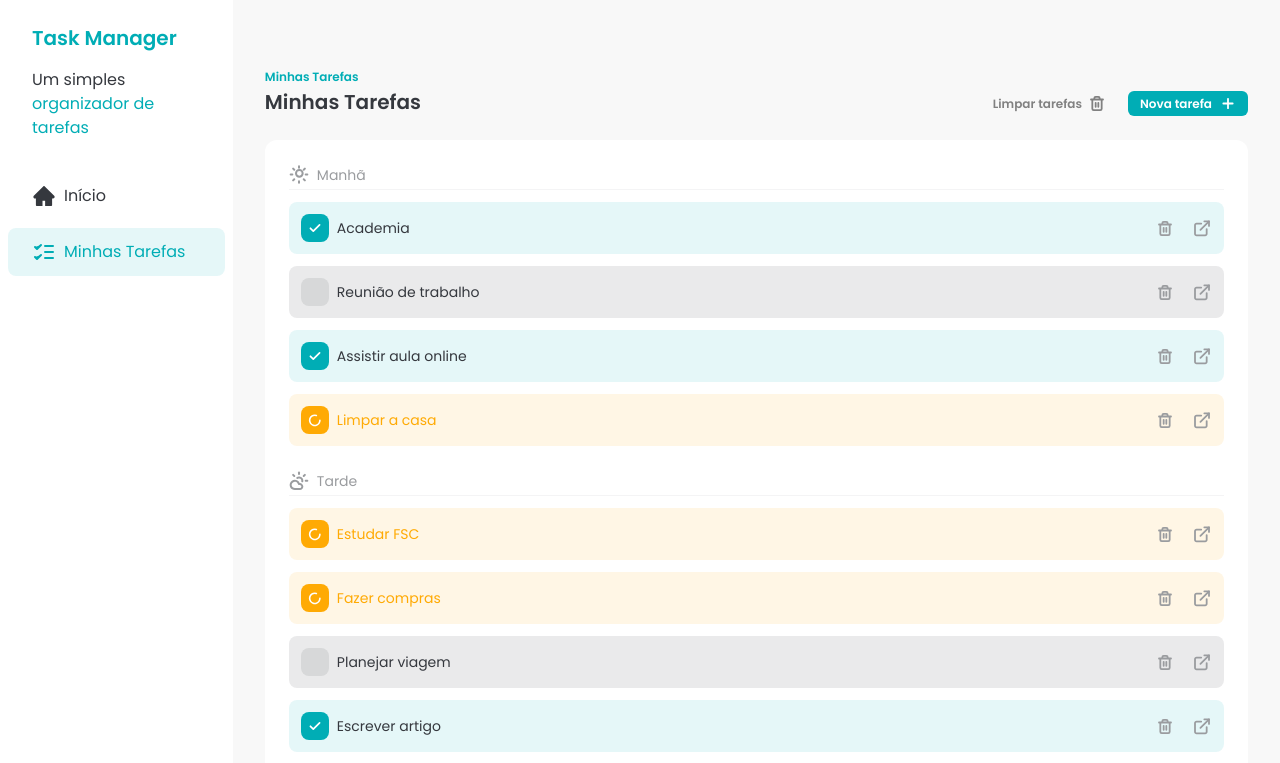
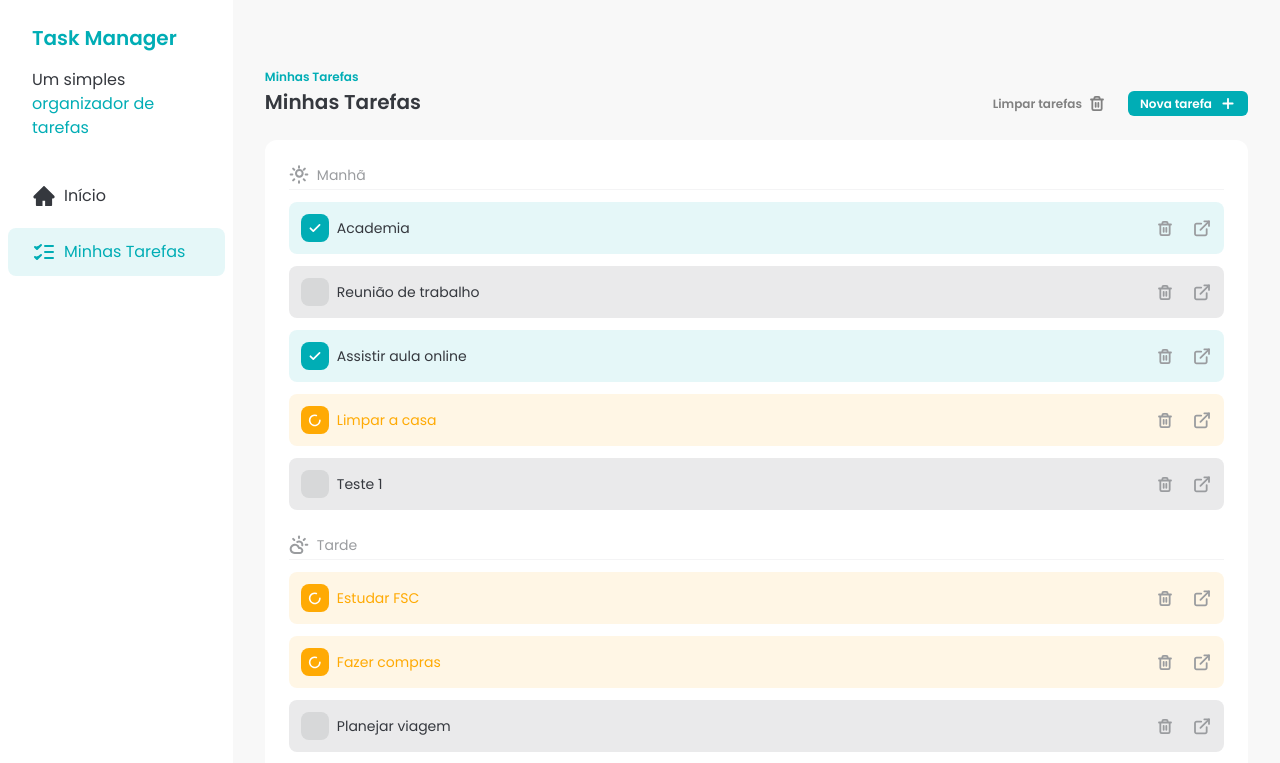
Before and after one commit to araujoerick/task-manager, a React (Vite) app: page / in a window 1280 px wide. Shown: the top 763 px of the page. Built offline with nearby package versions, Linux system fonts and the light colour scheme; data requests are answered from the project's data file.

Commit message:
✨ feat: add delete loading state to task item

```diff
--- a/db.json
+++ b/db.json
@@ -76,6 +76,13 @@
       "description": "Redigir artigo técnico para o blog",
       "time": "afternoon",
       "status": "done"
+    },
+    {
+      "id": "35b2cd2e-5869-400d-bcea-1572bf486a09",
+      "title": "Teste 1",
+      "time": "morning",
+      "description": "Teste 1",
+      "status": "not_started"
     }
   ]
 }
--- a/src/components/TaskItem.jsx
+++ b/src/components/TaskItem.jsx
@@ -1,4 +1,6 @@
 import PropTypes from "prop-types";
+import { useState } from "react";
+import { toast } from "sonner";
 
 import {
   CheckIcon,
@@ -8,7 +10,24 @@ import {
 } from "../assets/icons/";
 import Button from "./ui/Button";
 
-const TaskItem = ({ task, handleCheckboxClick, handleDeleteClick }) => {
+const TaskItem = ({ task, handleCheckboxClick, onDeleteSuccess }) => {
+  const [deleteIsLoading, setDeleteIsLoading] = useState(false);
+
+  const handleDeleteClick = async () => {
+    setDeleteIsLoading(true);
+    const response = await fetch(`http://localhost:3000/tasks/${task.id}`, {
+      method: "DELETE",
+    });
+
+    if (!response.ok) {
+      setDeleteIsLoading(false);
+      return toast.error("Erro ao deletar tarefa");
+    }
+
+    onDeleteSuccess(task.id);
+    setDeleteIsLoading(false);
+  };
+
   const getStatusClasses = () => {
     if (task.status === "done") {
       return "bg-brand-primary text-primary";
@@ -43,8 +62,16 @@ const TaskItem = ({ task, handleCheckboxClick, handleDeleteClick }) => {
         <p className="select-text">{task.title}</p>
       </div>
       <div className="flex items-center gap-2">
-        <Button color="ghost" onClick={() => handleDeleteClick(task.id)}>
-          <TrashIcon className="text-brand-text-gray" />
+        <Button
+          color="ghost"
+          onClick={handleDeleteClick}
+          disabled={deleteIsLoading}
+        >
+          {deleteIsLoading ? (
+            <LoaderIcon className="animate-spin" />
+          ) : (
+            <TrashIcon className="text-brand-text-gray" />
+          )}
         </Button>
         <a href="#" className="transition hover:opacity-75">
           <DetailsIcon />
--- a/src/components/Tasks.jsx
+++ b/src/components/Tasks.jsx
@@ -30,15 +30,7 @@ const Tasks = () => {
     fetchTasks();
   }, []);
 
-  const handleTaskDeleteClick = async (taskId) => {
-    const response = await fetch(`http://localhost:3000/tasks/${taskId}`, {
-      method: "DELETE",
-    });
-
-    if (!response.ok) {
-      return toast.error("Erro ao deletar tarefa");
-    }
-
+  const onDeleteTaskSuccess = async (taskId) => {
     const updatedTasks = tasks.filter((task) => task.id !== taskId);
     setTasks(updatedTasks);
     toast.success("Tarefa deletada com sucesso!");
@@ -112,7 +104,7 @@ const Tasks = () => {
               key={task.id}
               task={task}
               handleCheckboxClick={handleTaskCheckboxClick}
-              handleDeleteClick={handleTaskDeleteClick}
+              onDeleteSuccess={onDeleteTaskSuccess}
             />
           ))}
         </div>
@@ -124,7 +116,7 @@ const Tasks = () => {
               key={task.id}
               task={task}
               handleCheckboxClick={handleTaskCheckboxClick}
-              handleDeleteClick={handleTaskDeleteClick}
+              onDeleteSuccess={onDeleteTaskSuccess}
             />
           ))}
         </div>
@@ -136,7 +128,7 @@ const Tasks = () => {
               key={task.id}
               task={task}
               handleCheckboxClick={handleTaskCheckboxClick}
-              handleDeleteClick={handleTaskDeleteClick}
+              onDeleteSuccess={onDeleteTaskSuccess}
             />
           ))}
         </div>
```
